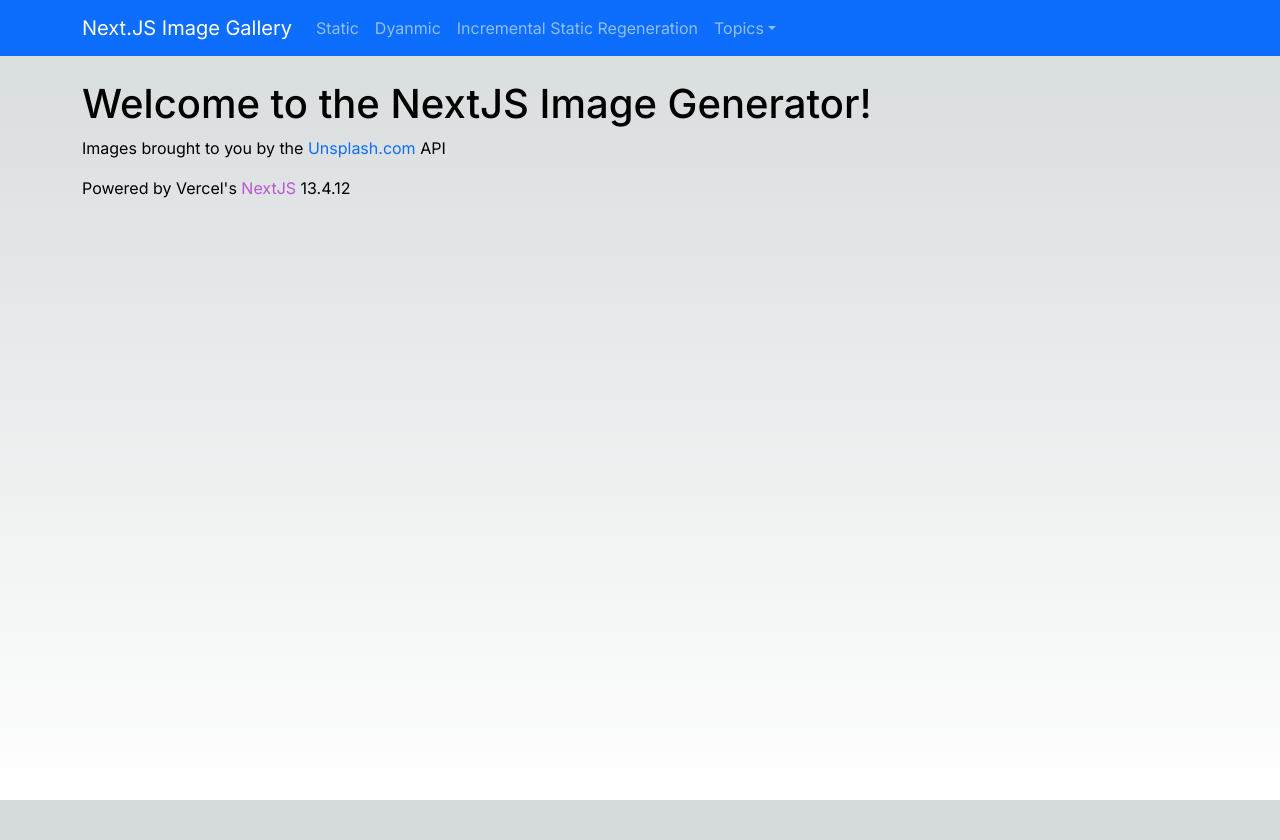
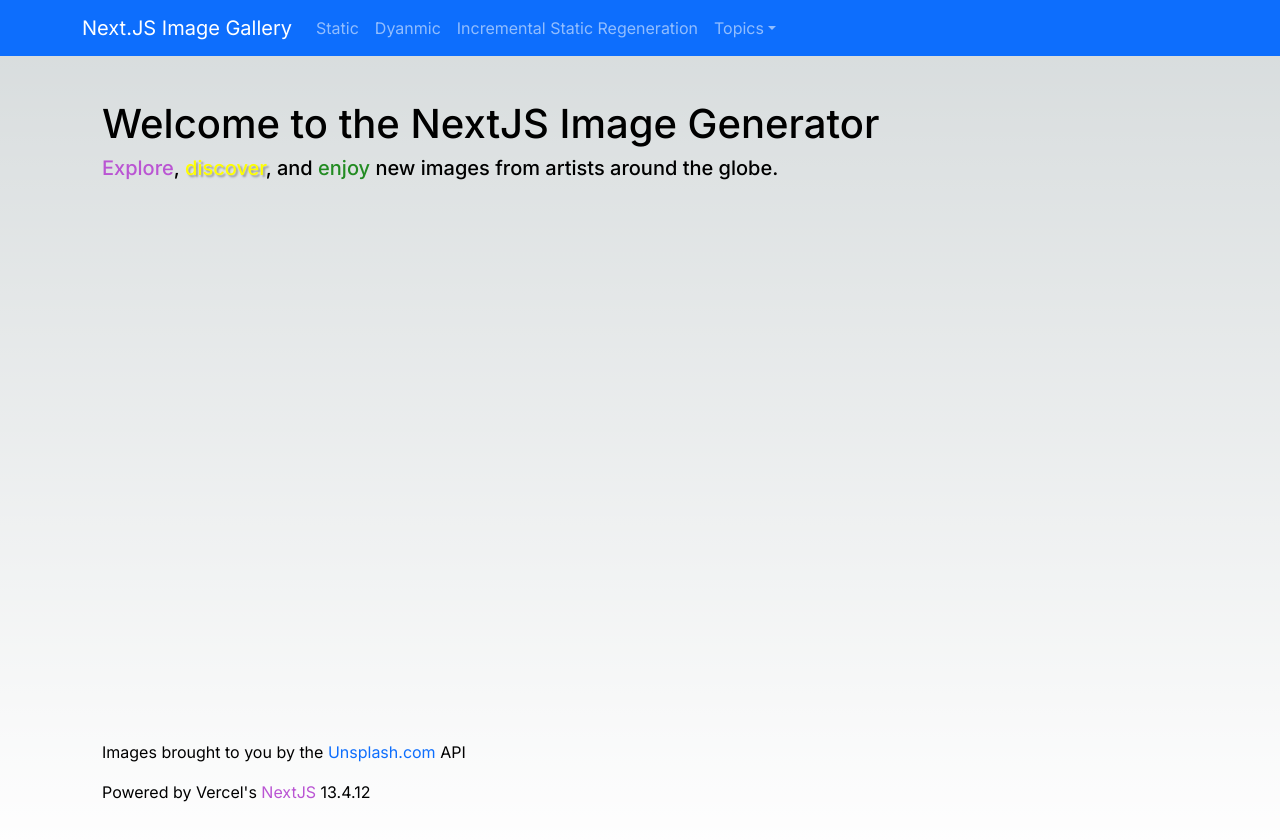
Before and after one commit to ttulsky/img-gallery, a Next.js app: page / in a window 1280 px wide. Shown: the top 840 px of the page. Before the commit the page ends 800 px from the top, so only its background shows below. Built offline with nearby package versions, Linux system fonts and the light colour scheme.

Commit message:
home page update

```diff
--- a/src/app/page.tsx
+++ b/src/app/page.tsx
@@ -1,8 +1,32 @@
 export default function Home() {
   return (
+    <div
+      style={{
+        display: "flex",
+        flexDirection: "column",
+        justifyContent: "space-between",
+        height: "calc(100vh - 40px)",
+        padding: "20px",
+      }}
+    >
       <div>
-      <h1>Welcome to the NextJS Image Generator!</h1>
-      <h2></h2>
+        <h1>Welcome to the NextJS Image Generator</h1>
+        <h5>
+          <span style={{ color: "mediumorchid" }}>Explore</span>,{" "}
+          <span
+            style={{
+              color: "yellow",
+
+              textShadow: "2px 2px 2px rgba(0, 0, 0, 0.3)",
+            }}
+          >
+            discover
+          </span>
+          , and <span style={{ color: "forestgreen" }}> enjoy</span> new images
+          from artists around the globe.
+        </h5>
+      </div>
+      <div>
         <p>
           Images brought to you by the{" "}
           <a href="https://unsplash.com/" style={{ textDecoration: "none" }}>
@@ -18,5 +42,6 @@ export default function Home() {
           13.4.12
         </p>
       </div>
+    </div>
   );
 }
```
Lines whose indentation alone changed are shown as unchanged.
